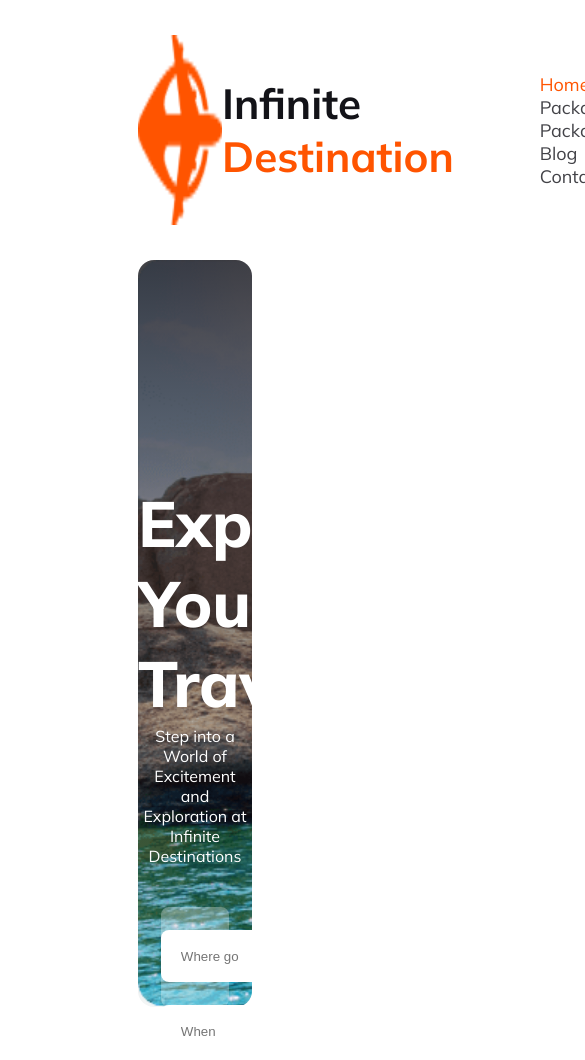
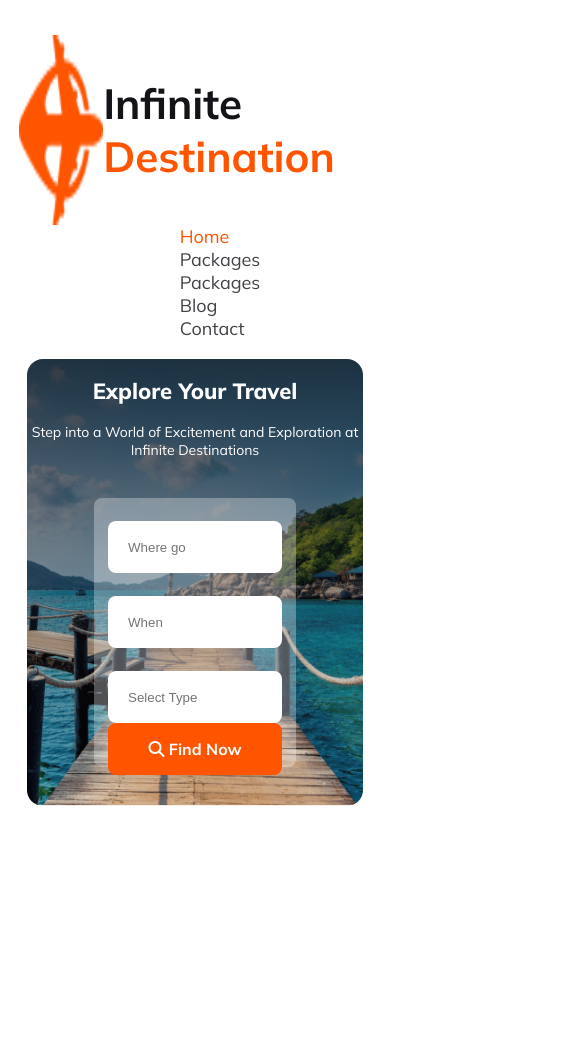
Before and after one commit to Sayem-Uddin/assignment-2, a plain HTML site: page index.html in a window 390 px wide. Shown: the top 1060 px of the page, 585 px wide, since content can reach past the window. After the commit the page ends 844 px from the top, so only its background shows below. Drawn offline with Linux system fonts and the light colour scheme.

Commit message:
responsive header done

```diff
--- a/style.css
+++ b/style.css
@@ -57,7 +57,7 @@ margin: 35px 130px 0px 130px;
     font-size: 64px;
     font-weight: 800;
     font-family: Mulish;
-    /* text-align: center; */
+
 }
 .intro p{
     color: #FFF;
@@ -110,3 +110,30 @@ margin: 35px 130px 0px 130px;
 
 
 }
+
+
+@media screen and (max-width:576px) {
+    .navigation{
+        flex-direction: column;
+        justify-content: center;
+
+    }
+    .intro{
+        margin: 5%;
+        background-position: center;
+        aspect-ratio: 335/445;
+    }
+    .intro h1{
+        font-size: 22px;
+    }
+    .intro p{
+        font-size: 14px;
+        margin-top: 0px;
+    }
+    .introduction{
+        padding: 0px;
+    }
+    .information-taker{
+        height: 60%;
+    }
+}
```
